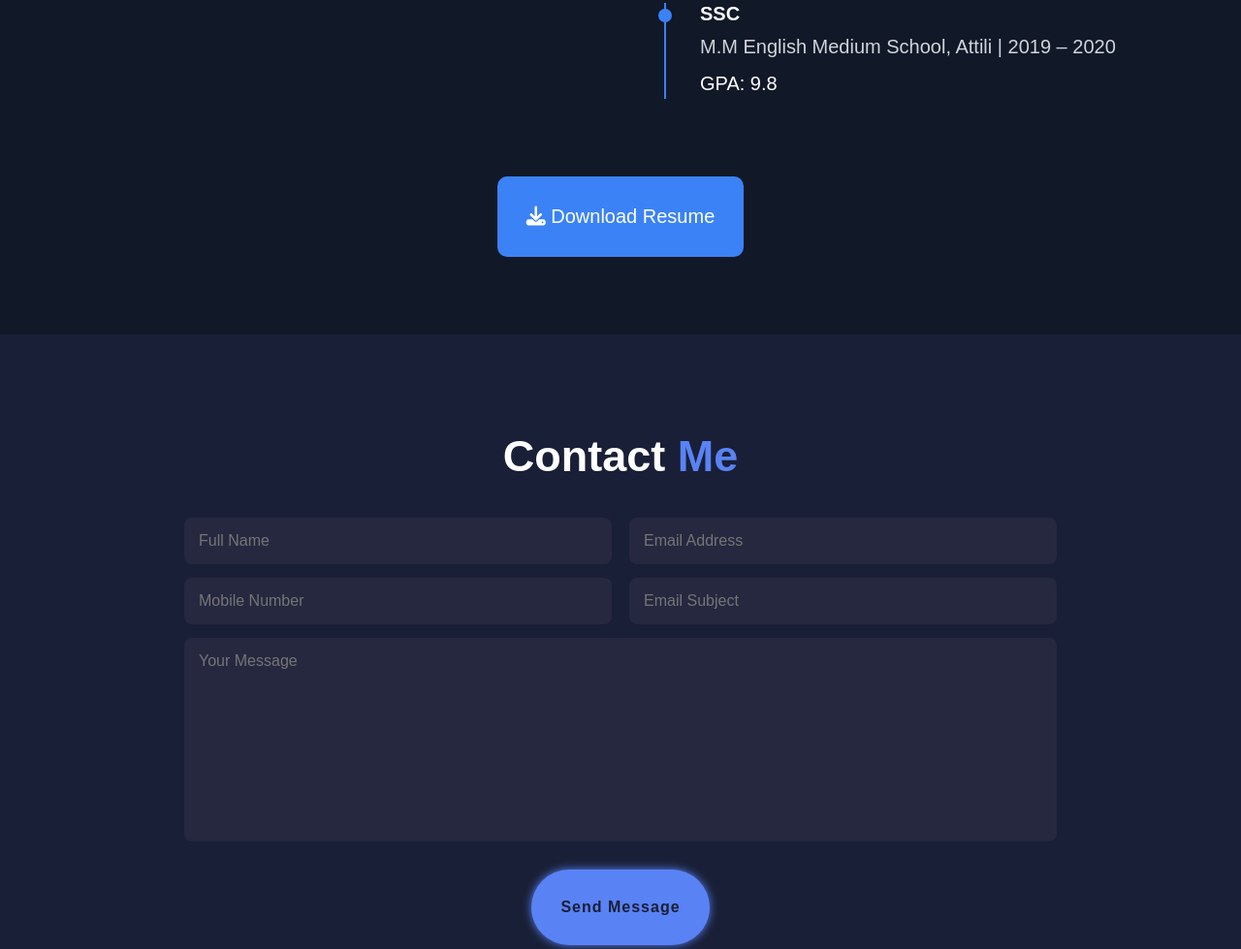
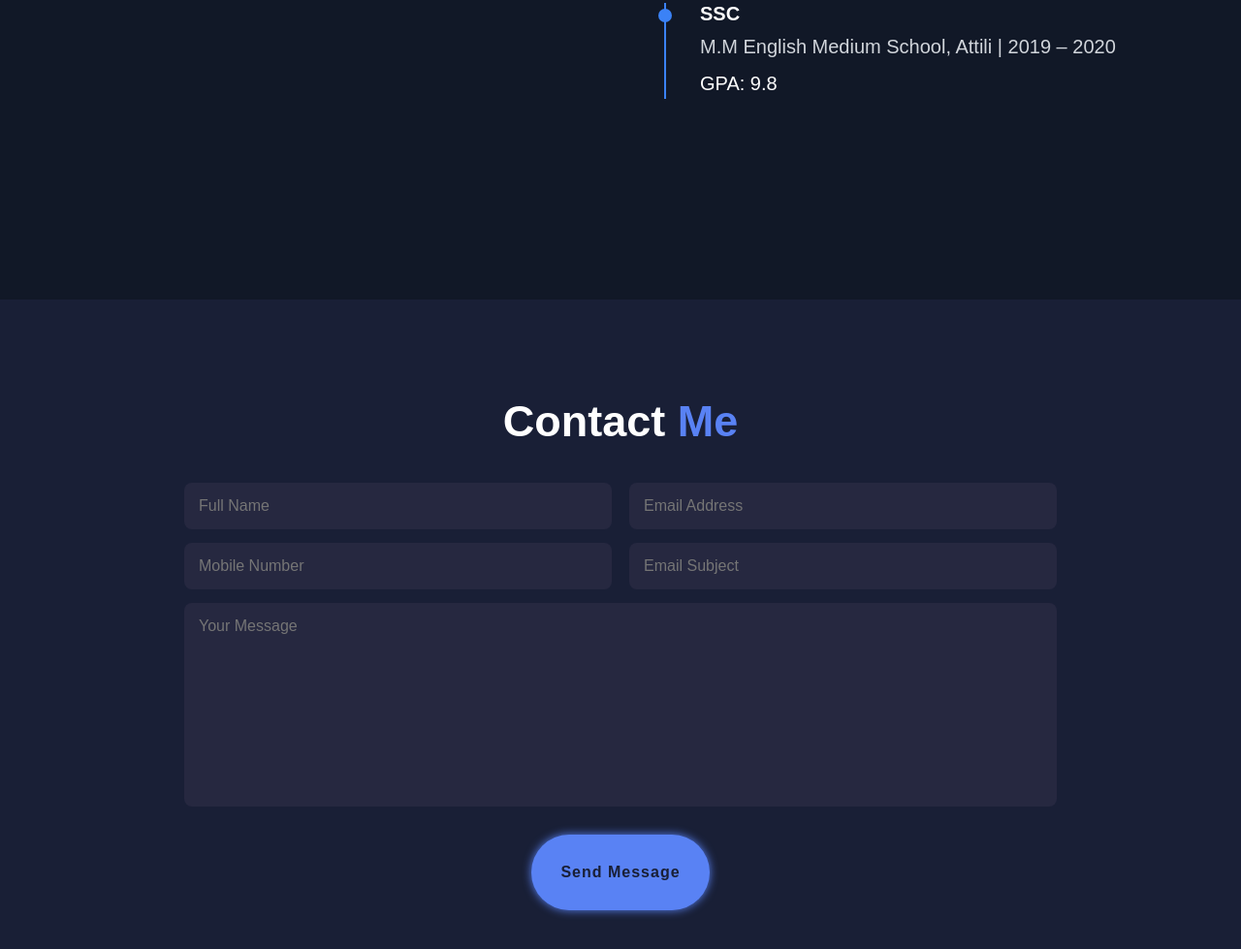
Before and after one commit to vijayalakshmig1/PortFolio, a plain HTML site: page index.html in a window 1280 px wide. Shown: the part 3882-4861 px from the top of the page at 97% size. Drawn offline with nearby package versions, Linux system fonts and the light colour scheme; a web font is replaced by a local one.

Commit message:
Update index.html

```diff
--- a/index.html
+++ b/index.html
@@ -262,10 +262,6 @@
             </div>
 
         </div>
-
-        <a href="VijayaLakshmi-Gedala-Resume" download class="btn-download">
-            <i class="fas fa-download"></i> Download Resume
-        </a>
     </section>
 
 
```
